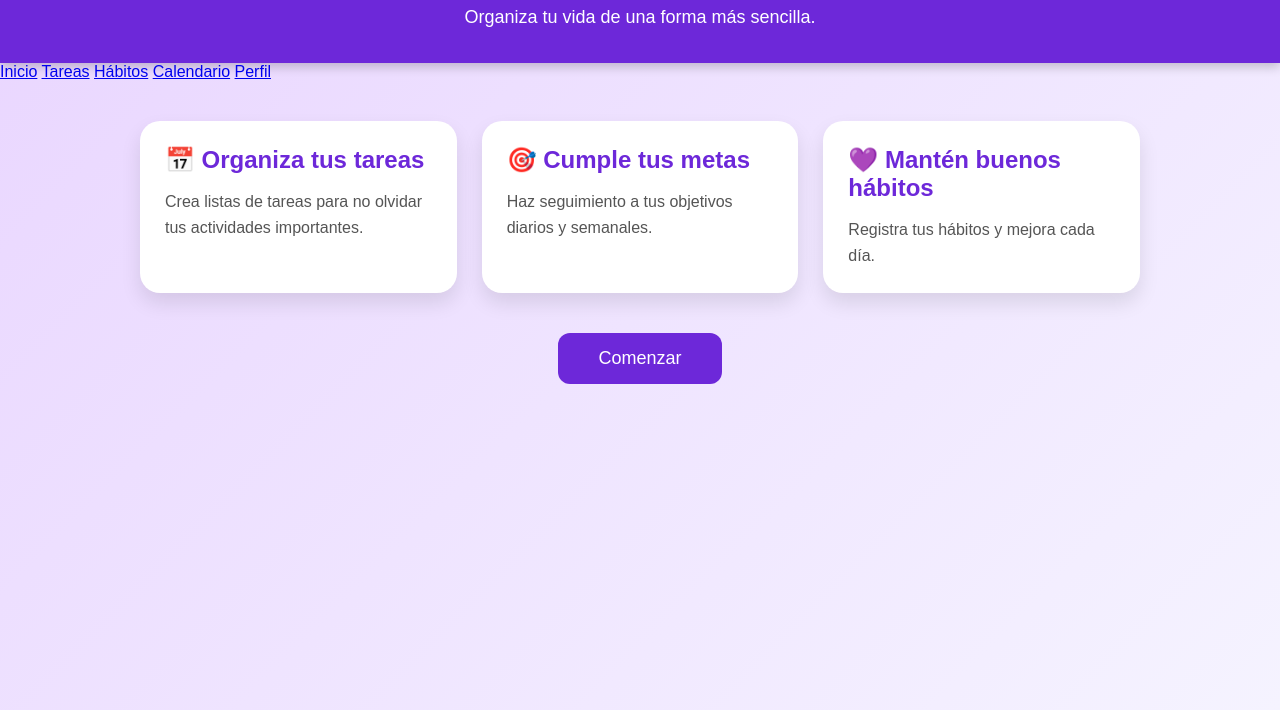
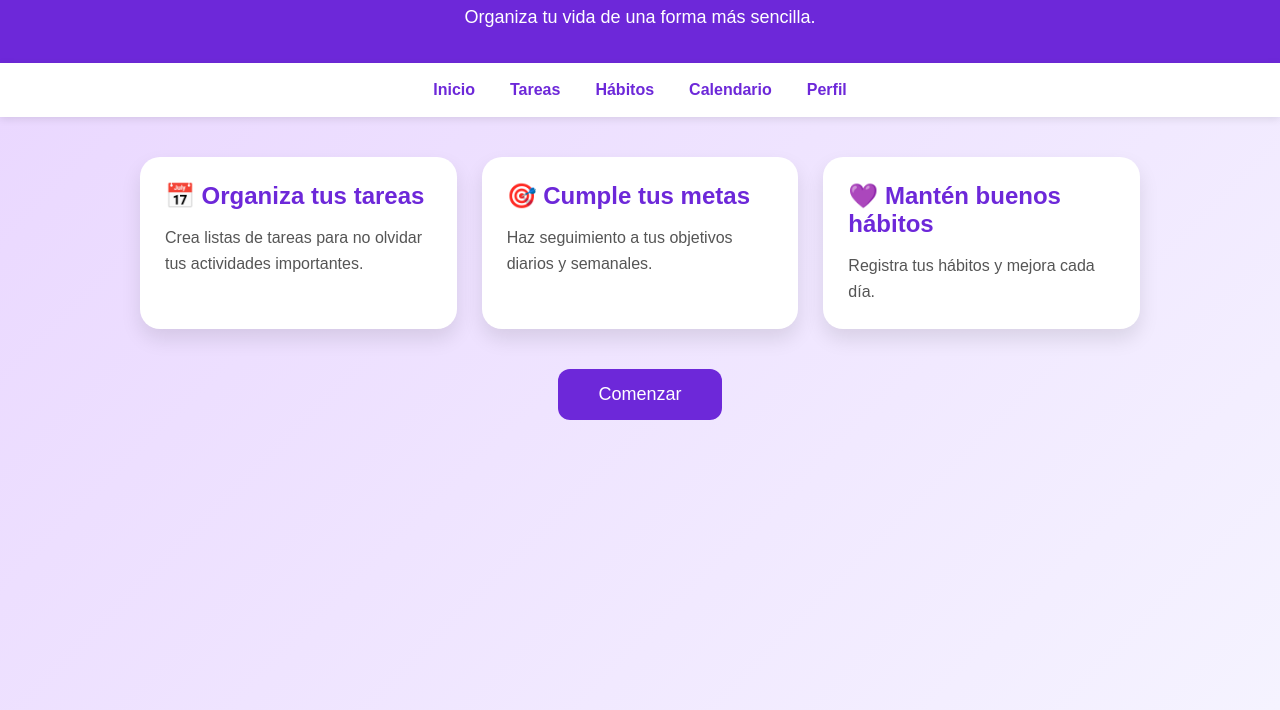
Before and after one commit to marilgg/mindly, a plain HTML site: page Índex.html in a window 1280 px wide. Shown: the part 90-800 px from the top of the page. Drawn offline with Linux system fonts and the light colour scheme.

Commit message:
Update Style.css

```diff
--- a/Style.css
+++ b/Style.css
@@ -75,3 +75,22 @@ header p{
 #boton:hover{
     background:#5b21b6;
 }
+nav{
+    background:white;
+    display:flex;
+    justify-content:center;
+    gap:35px;
+    padding:18px;
+    box-shadow:0 2px 8px rgba(0,0,0,.1);
+}
+
+nav a{
+    text-decoration:none;
+    color:#6d28d9;
+    font-weight:bold;
+    transition:.3s;
+}
+
+nav a:hover{
+    color:#4c1d95;
+}
```
